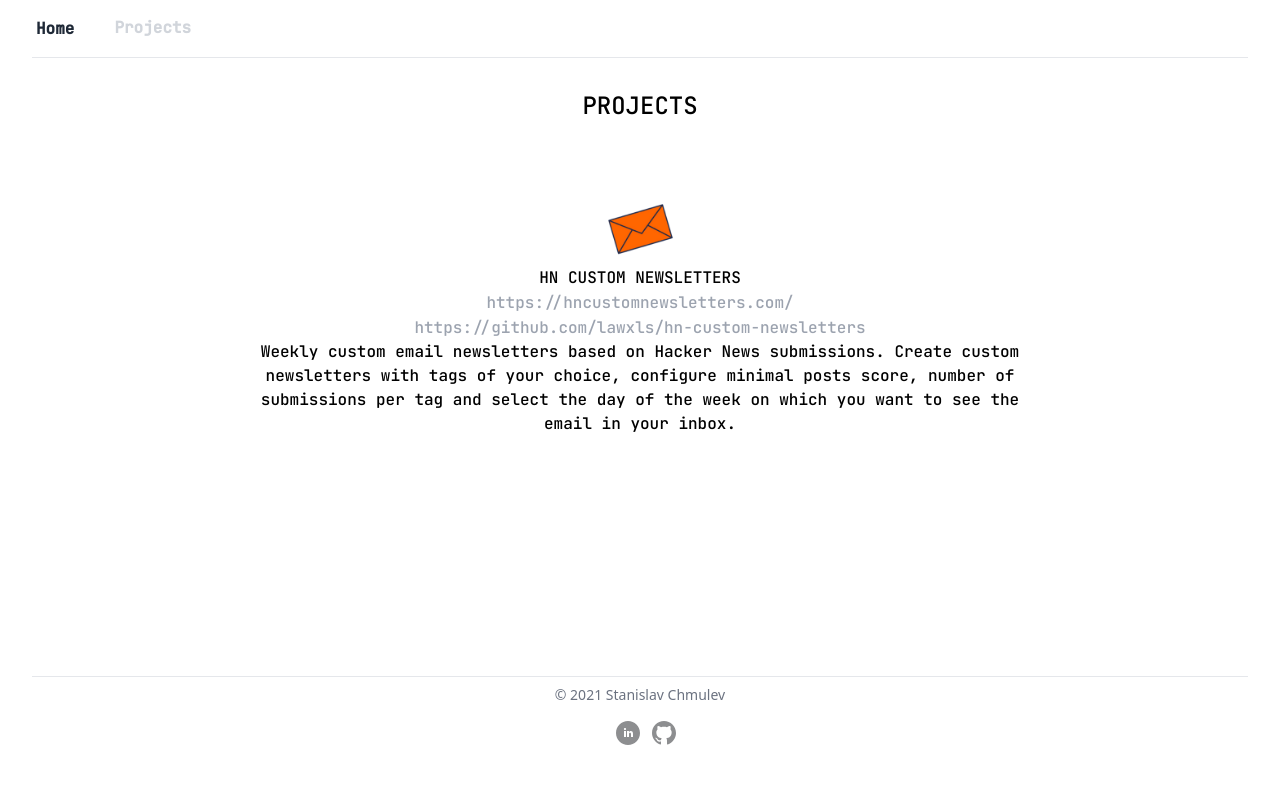
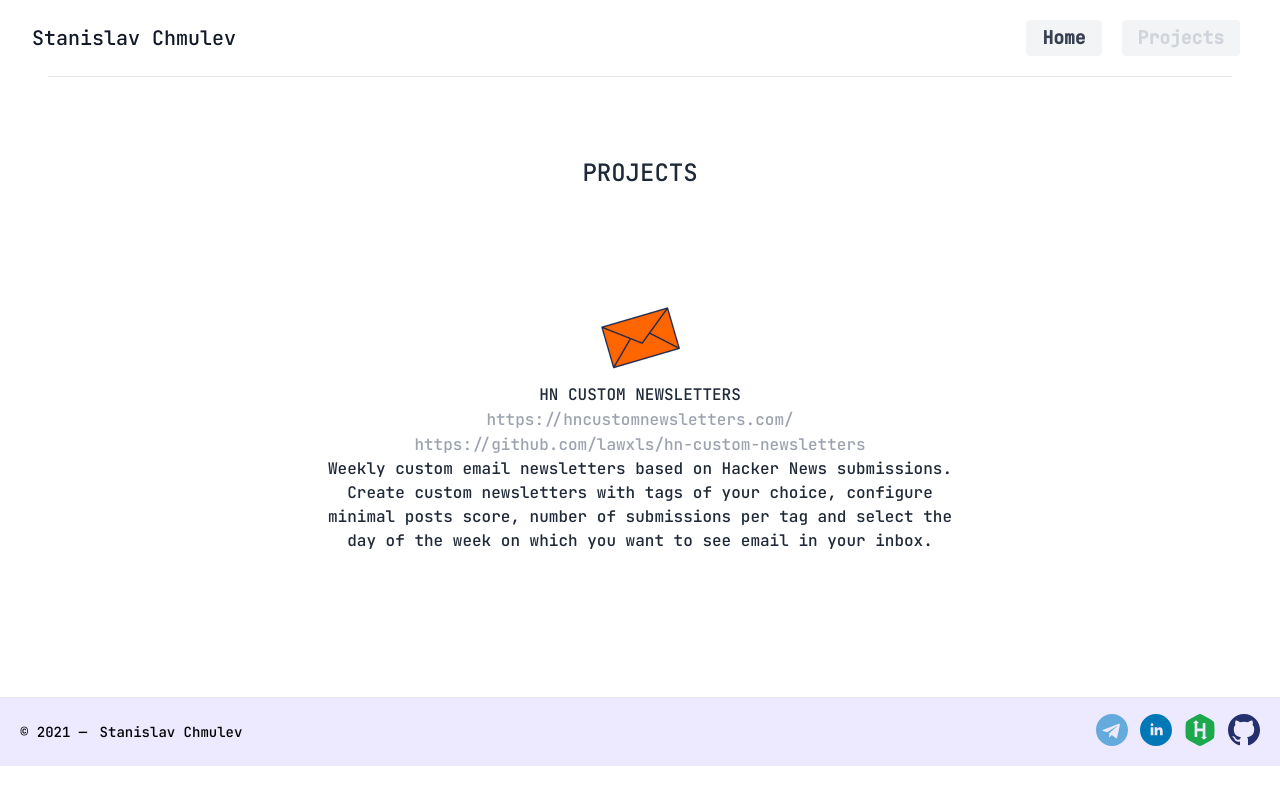
Before and after one commit to lawxls/lawxls.github.io, a plain HTML site: page projects.html in a window 1280 px wide. Drawn offline with Linux system fonts and the light colour scheme.

Commit message:
website 2.0

```diff
--- a/projects.html
+++ b/projects.html
@@ -16,27 +16,26 @@
     <link href="https://fonts.googleapis.com/css2?family=JetBrains+Mono:wght@500&display=swap" rel="stylesheet">
 </head>
 <body>
-        <header id="header">
-            <div class="py-4 px-1">
-                <ul class="flex px-8">
-                    <li class="mr-10">
-                      <a class="text-gray-800 font-bold font-mono hover:text-gray-300 hover:underline" href="index.html">Home</a>
-                    </li>
-                    <li class="mr-10">
-                      <p class="text-gray-300 font-bold font-mono">Projects</a>
-                    </li>
-                </ul>
+        <header class="text-gray-600 body-font">
+            <div class="container mx-auto flex flex-wrap p-5 flex-col md:flex-row items-center">
+              <a class="flex title-font font-medium items-center text-gray-900 mb-4 md:mb-0">
+                <span class="ml-3 text-xl font-mono">Stanislav Chmulev</span>
+              </a>
+              <nav class="md:ml-auto flex flex-wrap items-center text-base justify-center">
+                  <a class="mx-8 mr-5 inline-flex text-gray-700 bg-gray-100 border-0 py-1 px-4 font-bold font-mono focus:outline-none hover:bg-gray-200 rounded text-lg" href="index.html">Home</a>
+                <a class="mr-5 inline-flex text-gray-300 bg-gray-100 border-0 py-1 px-4 font-bold font-mono focus:outline-none rounded text-lg">Projects</a>
+              </nav>
             </div>
-            <div class="px-8">
+            <div class="px-12">
                 <hr>
             </div>
           </header>
-        <main id="main" class="flex-grow px-1 lg:px-5 md:px-5 xl:px-60 text-center">
-
+          <main id="main" class="container px-2 flex items-center justify-center flex-col lg:px-2 md:px-5 xl:px-32 py-2 md:py-5 xl:py-10 mx-auto text-center mt-2 mb-2">
+            <section class="text-gray-800 body-font">
                 <p class="font-mono text-2xl mt-8">PROJECTS</p>
-            <div class="flex flex-wrap justify-center items-center mt-16">
+                <div class="container mx-auto flex px-5 py-24 items-center justify-center flex-col">
                   <img src="static/images/letter_logo.png" alt="skills and tools" width="10%" height="10%">
-            </div>
+                  <div class="text-center lg:w-2/3 w-full">
                     <p class="font-mono">HN CUSTOM NEWSLETTERS</p>
                     <p>
                         <a class="font-mono text-gray-400" href="https://hncustomnewsletters.com/">https://hncustomnewsletters.com/</a>
@@ -44,26 +43,32 @@
                     <p>
                         <a class="font-mono text-gray-400" href="https://github.com/lawxls/hn-custom-newsletters">https://github.com/lawxls/hn-custom-newsletters</a>
                     </p>
-            <div class="container px-4">
-                <p class="font-mono">Weekly custom email newsletters based on Hacker News submissions. Create custom newsletters with tags of your choice, configure minimal posts score, number of submissions per tag and select the day of the week on which you want to see the email in your inbox.</p>
+                    <p class="font-mono">Weekly custom email newsletters based on Hacker News submissions. Create custom newsletters with tags of your choice, configure minimal posts score, number of submissions per tag and select the day of the week on which you want to see email in your inbox.</p>
                   </div>
-            <div class="mt-16">&nbsp;</div>
-            <div class="mt-16">&nbsp;</div>
-            <div class="mt-10">&nbsp;</div>
+                </div>
+              </section>
         </main>
-        <footer id="footer" class="text-gray-600 body-font">
-            <div class="px-8">
+        <footer class="text-gray-600 body-font">
+            <div class="bg-purple-100">
                 <hr>
-                <div class="container mx-auto text-center py-2">
-                  <p class="text-gray-500 text-sm text-center">© 2021 Stanislav Chmulev</p>
-                </div>
-                <div class="flex flex-wrap justify-center items-center py-2">
+              <div class="container mx-auto py-4 px-5 flex flex-wrap flex-col sm:flex-row">
+                <p class="text-black my-2 text-sm text-center sm:text-left font-mono">© 2021 —
+                  <a href="https://stanislavchmulev.xyz/" rel="noopener noreferrer" class="text-black ml-1 hover:text-gray-300 hover:underline font-mono" target="_blank">Stanislav Chmulev</a>
+                </p>
+                <span class="inline-flex sm:ml-auto sm:mt-0 mt-2 justify-center sm:justify-start">
+                  <a class="ml-3 text-gray-500" href="https://t.me/lawxls">
+                    <svg id="Bold" enable-background="new 0 0 24 24" width="32px" height="32px" viewBox="0 0 24 24" fill="#65AADD" xmlns="http://www.w3.org/2000/svg"><path d="m12 24c6.629 0 12-5.371 12-12s-5.371-12-12-12-12 5.371-12 12 5.371 12 12 12zm-6.509-12.26 11.57-4.461c.537-.194 1.006.131.832.943l.001-.001-1.97 9.281c-.146.658-.537.818-1.084.508l-3-2.211-1.447 1.394c-.16.16-.295.295-.605.295l.213-3.053 5.56-5.023c.242-.213-.054-.333-.373-.121l-6.871 4.326-2.962-.924c-.643-.204-.657-.643.136-.953z"/></svg>
+                  </a>
                   <a class="ml-3 text-gray-500" href="https://www.linkedin.com/in/%D1%81%D1%82%D0%B0%D0%BD%D0%B8%D1%81%D0%BB%D0%B0%D0%B2-%D1%87%D0%BC%D1%83%D0%BB%D0%B5%D0%B2-5a505a207/">
-                        <svg xmlns="http://www.w3.org/2000/svg" width="24" height="24" viewBox="0 0 24 24" fill="#8D8E90"><path d="M12 0c-6.627 0-12 5.373-12 12s5.373 12 12 12 12-5.373 12-12-5.373-12-12-12zm-2 16h-2v-6h2v6zm-1-6.891c-.607 0-1.1-.496-1.1-1.109 0-.612.492-1.109 1.1-1.109s1.1.497 1.1 1.109c0 .613-.493 1.109-1.1 1.109zm8 6.891h-1.998v-2.861c0-1.881-2.002-1.722-2.002 0v2.861h-2v-6h2v1.093c.872-1.616 4-1.736 4 1.548v3.359z"/></svg>
+                    <svg xmlns="http://www.w3.org/2000/svg" width="32px" height="32px" viewBox="0 0 24 24" fill="#0077b7"><path d="M12 0c-6.627 0-12 5.373-12 12s5.373 12 12 12 12-5.373 12-12-5.373-12-12-12zm-2 16h-2v-6h2v6zm-1-6.891c-.607 0-1.1-.496-1.1-1.109 0-.612.492-1.109 1.1-1.109s1.1.497 1.1 1.109c0 .613-.493 1.109-1.1 1.109zm8 6.891h-1.998v-2.861c0-1.881-2.002-1.722-2.002 0v2.861h-2v-6h2v1.093c.872-1.616 4-1.736 4 1.548v3.359z"/></svg>
+                  </a>
+                  <a class="ml-3 text-gray-500" href="https://www.hackerrank.com/lawxls">
+                    <svg width="32px" height="32px" viewBox="0 0 24 24" role="img" fill="#1BA94C" xmlns="http://www.w3.org/2000/svg"><path d="M12 0c1.285 0 9.75 4.886 10.392 6 .645 1.115.645 10.885 0 12S13.287 24 12 24s-9.75-4.885-10.395-6c-.641-1.115-.641-10.885 0-12C2.25 4.886 10.715 0 12 0zm2.295 6.799c-.141 0-.258.115-.258.258v3.875H9.963V6.908h.701c.141 0 .254-.115.254-.258 0-.094-.049-.176-.123-.221L9.223 4.92c-.049-.063-.141-.109-.226-.109-.084 0-.16.045-.207.107L7.11 6.43c-.072.045-.12.126-.12.218 0 .143.113.258.255.258h.704l.008 10.035c0 .145.111.258.254.258h1.492c.142 0 .259-.115.259-.256v-4.004h4.073v4.152h-.699c-.143 0-.256.115-.256.258 0 .092.048.174.119.219l1.579 1.51c.044.061.141.109.225.109.085 0 .159-.045.208-.109l1.679-1.51c.072-.045.12-.127.12-.219 0-.143-.115-.258-.255-.258h-.704l-.007-10.034c0-.145-.114-.26-.255-.26h-1.494v.002z"/></svg>
                   </a>
                   <a class="ml-3 text-gray-500" href="https://github.com/lawxls">
-                        <svg xmlns="http://www.w3.org/2000/svg" width="24" height="24" viewBox="0 0 24 24" fill="#8D8E90"><path d="M12 0c-6.626 0-12 5.373-12 12 0 5.302 3.438 9.8 8.207 11.387.599.111.793-.261.793-.577v-2.234c-3.338.726-4.033-1.416-4.033-1.416-.546-1.387-1.333-1.756-1.333-1.756-1.089-.745.083-.729.083-.729 1.205.084 1.839 1.237 1.839 1.237 1.07 1.834 2.807 1.304 3.492.997.107-.775.418-1.305.762-1.604-2.665-.305-5.467-1.334-5.467-5.931 0-1.311.469-2.381 1.236-3.221-.124-.303-.535-1.524.117-3.176 0 0 1.008-.322 3.301 1.23.957-.266 1.983-.399 3.003-.404 1.02.005 2.047.138 3.006.404 2.291-1.552 3.297-1.23 3.297-1.23.653 1.653.242 2.874.118 3.176.77.84 1.235 1.911 1.235 3.221 0 4.609-2.807 5.624-5.479 5.921.43.372.823 1.102.823 2.222v3.293c0 .319.192.694.801.576 4.765-1.589 8.199-6.086 8.199-11.386 0-6.627-5.373-12-12-12z"/></svg>
+                    <svg xmlns="http://www.w3.org/2000/svg" width="32" height="32" viewBox="0 0 24 24" fill="#242F6E"><path d="M12 0c-6.626 0-12 5.373-12 12 0 5.302 3.438 9.8 8.207 11.387.599.111.793-.261.793-.577v-2.234c-3.338.726-4.033-1.416-4.033-1.416-.546-1.387-1.333-1.756-1.333-1.756-1.089-.745.083-.729.083-.729 1.205.084 1.839 1.237 1.839 1.237 1.07 1.834 2.807 1.304 3.492.997.107-.775.418-1.305.762-1.604-2.665-.305-5.467-1.334-5.467-5.931 0-1.311.469-2.381 1.236-3.221-.124-.303-.535-1.524.117-3.176 0 0 1.008-.322 3.301 1.23.957-.266 1.983-.399 3.003-.404 1.02.005 2.047.138 3.006.404 2.291-1.552 3.297-1.23 3.297-1.23.653 1.653.242 2.874.118 3.176.77.84 1.235 1.911 1.235 3.221 0 4.609-2.807 5.624-5.479 5.921.43.372.823 1.102.823 2.222v3.293c0 .319.192.694.801.576 4.765-1.589 8.199-6.086 8.199-11.386 0-6.627-5.373-12-12-12z"/></svg>
                   </a>
+                </span>
               </div>
             </div>
           </footer>
```
Also changed, not shown: index.html (+29 -29 lines), static/css/tailwind.css. Lines whose indentation alone changed are shown as unchanged.
